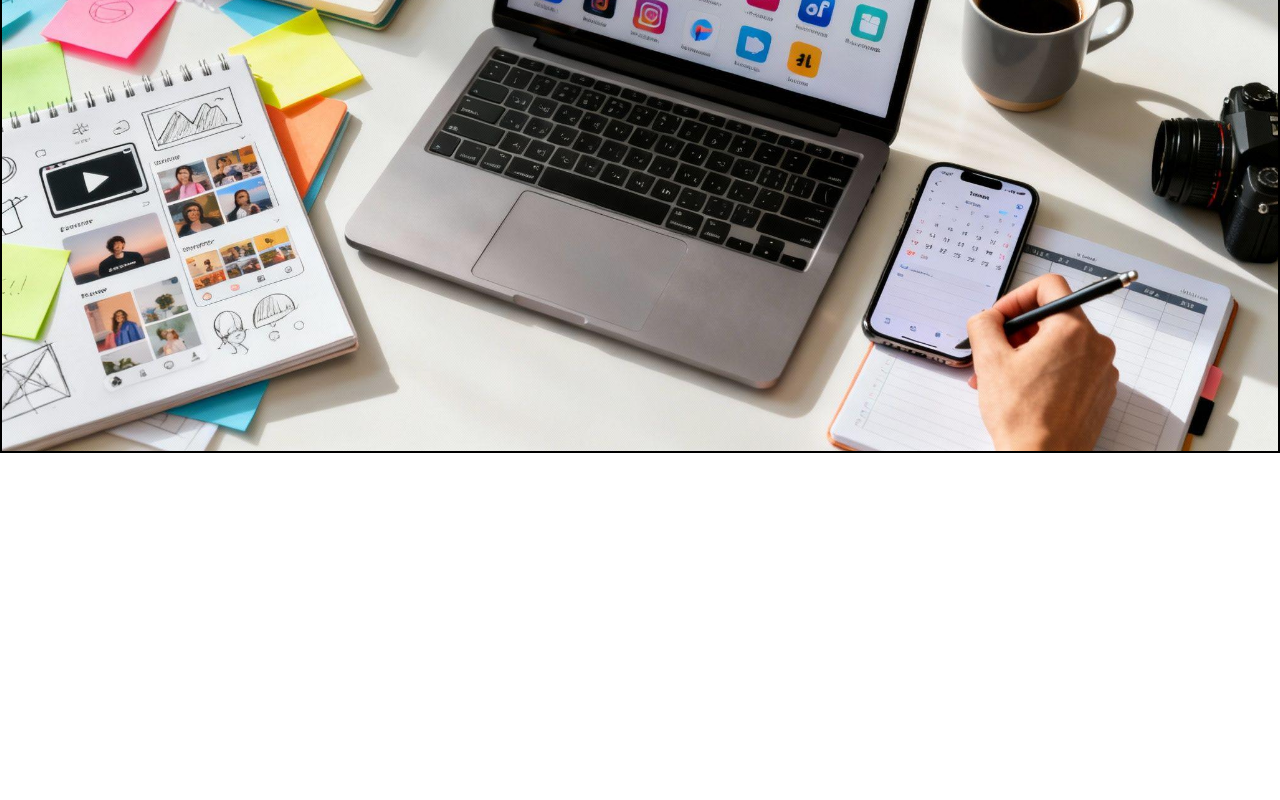
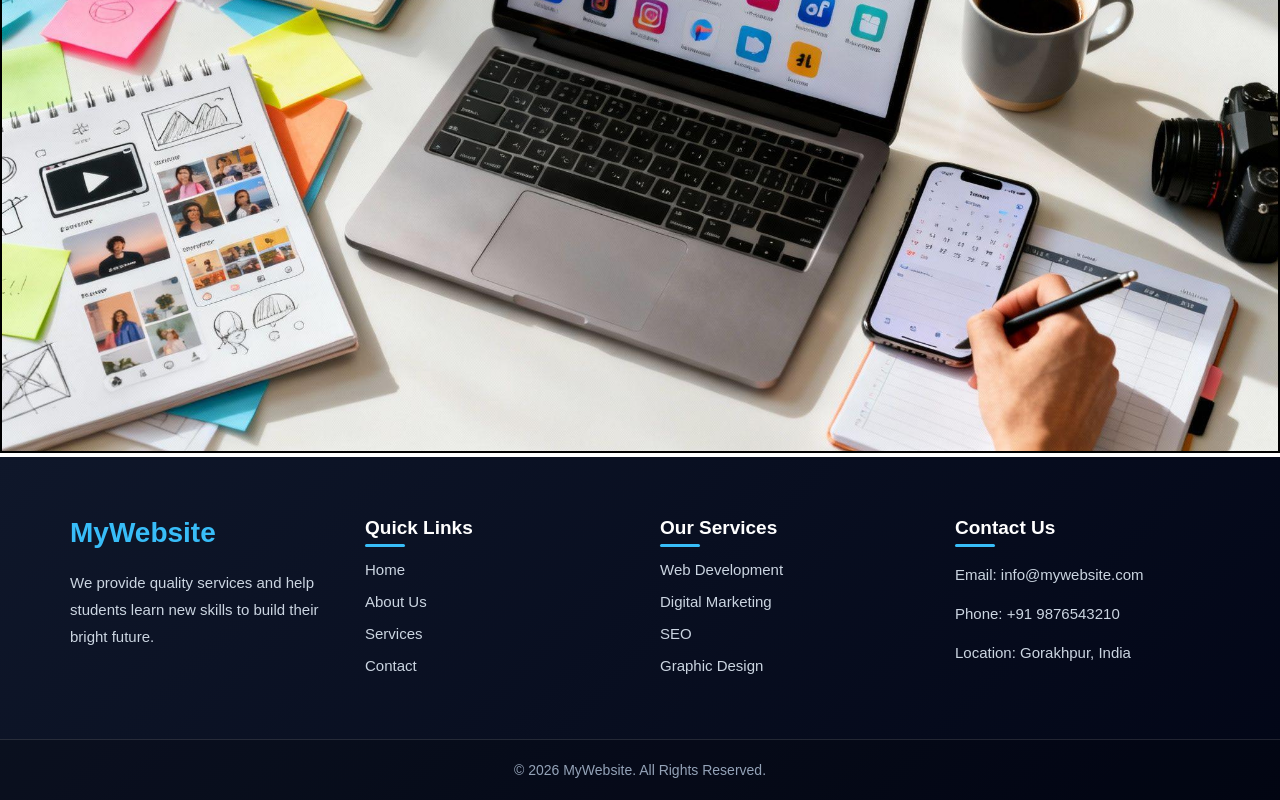
Before and after one commit to barkat-Ansari-07/New-git, a plain HTML site: page index.html in a window 1280 px wide. Shown: the part 335-1135 px from the top of the page. Before the commit the page ends 800 px from the top, so only its background shows below. Drawn offline with Linux system fonts and the light colour scheme.

Commit message:
This Is Change Third Version for git pr

````diff
--- a/index.html
+++ b/index.html
@@ -39,6 +39,209 @@
         nav ul li a:hover {
             color: #38bdf8;
         }
+        ```css
+footer {
+    background-color: #111827;
+    color: white;
+    padding-top: 50px;
+}
+
+.footer-container {
+    display: flex;
+    justify-content: space-around;
+    gap: 30px;
+    padding: 20px 50px 40px;
+}
+
+.footer-box {
+    width: 25%;
+}
+
+.footer-box h2 {
+    color: #38bdf8;
+    margin-bottom: 15px;
+}
+
+.footer-box h3 {
+    margin-bottom: 18px;
+    font-size: 20px;
+}
+
+.footer-box p {
+    color: #cbd5e1;
+    line-height: 1.8;
+    margin-bottom: 10px;
+}
+
+.footer-box ul {
+    list-style: none;
+}
+
+.footer-box ul li {
+    margin-bottom: 12px;
+}
+
+.footer-box ul li a {
+    color: #cbd5e1;
+    text-decoration: none;
+    transition: 0.3s;
+}
+
+.footer-box ul li a:hover {
+    color: #38bdf8;
+    padding-left: 5px;
+}
+
+.footer-bottom {
+    border-top: 1px solid #374151;
+    text-align: center;
+    padding: 18px;
+    color: #9ca3af;
+    font-size: 14px;
+}
+
+/* Responsive Footer */
+@media (max-width: 768px) {
+    .footer-container {
+        flex-direction: column;
+        padding: 20px;
+    }
+
+    .footer-box {
+        width: 100%;
+        margin-bottom: 20px;
+    }
+}
+/* FOOTER SECTION */
+footer {
+    background: linear-gradient(135deg, #0f172a, #020617);
+    color: #ffffff;
+    padding-top: 60px;
+    font-family: Arial, sans-serif;
+}
+
+/* FOOTER CONTAINER */
+.footer-container {
+    max-width: 1200px;
+    margin: auto;
+    padding: 0 30px 50px;
+    display: flex;
+    justify-content: space-between;
+    gap: 40px;
+}
+
+/* FOOTER COLUMNS */
+.footer-box {
+    flex: 1;
+}
+
+/* LOGO / TITLE */
+.footer-box h2 {
+    font-size: 28px;
+    color: #38bdf8;
+    margin-bottom: 20px;
+}
+
+/* HEADING */
+.footer-box h3 {
+    font-size: 19px;
+    margin-bottom: 22px;
+    position: relative;
+}
+
+/* HEADING UNDERLINE */
+.footer-box h3::after {
+    content: "";
+    position: absolute;
+    left: 0;
+    bottom: -8px;
+    width: 40px;
+    height: 3px;
+    background: #38bdf8;
+    border-radius: 10px;
+}
+
+/* PARAGRAPH */
+.footer-box p {
+    color: #cbd5e1;
+    font-size: 15px;
+    line-height: 1.8;
+    margin-bottom: 12px;
+}
+
+/* LIST */
+.footer-box ul {
+    list-style: none;
+    padding: 0;
+}
+
+/* LIST ITEMS */
+.footer-box ul li {
+    margin-bottom: 14px;
+}
+
+/* LINKS */
+.footer-box ul li a {
+    color: #cbd5e1;
+    text-decoration: none;
+    font-size: 15px;
+    transition: 0.3s ease;
+}
+
+/* HOVER EFFECT */
+.footer-box ul li a:hover {
+    color: #38bdf8;
+    padding-left: 8px;
+}
+
+/* CONTACT */
+.footer-box p:hover {
+    color: white;
+    transition: 0.3s;
+}
+
+/* BOTTOM FOOTER */
+.footer-bottom {
+    border-top: 1px solid rgba(255,255,255,0.12);
+    text-align: center;
+    padding: 22px 15px;
+    background: rgba(0,0,0,0.2);
+}
+
+/* COPYRIGHT */
+.footer-bottom p {
+    color: #94a3b8;
+    font-size: 14px;
+    margin: 0;
+}
+
+/* RESPONSIVE */
+@media (max-width: 900px) {
+    .footer-container {
+        flex-wrap: wrap;
+    }
+
+    .footer-box {
+        flex: 0 0 calc(50% - 20px);
+    }
+}
+
+@media (max-width: 600px) {
+    .footer-container {
+        flex-direction: column;
+        padding: 0 25px 30px;
+        gap: 30px;
+    }
+
+    .footer-box {
+        width: 100%;
+        flex: 1;
+    }
+
+    footer {
+        padding-top: 40px;
+    }
+}
     </style>
 </head>
 <body>
@@ -56,5 +259,53 @@
     </nav>
 
 <img src="ba.jpg" width="100%" height="100%" style="border: 2px solid black;">
+<footer>
+    <div class="footer-container">
+
+        <!-- About -->
+        <div class="footer-box">
+            <h2>MyWebsite</h2>
+            <p>
+                We provide quality services and help students
+                learn new skills to build their bright future.
+            </p>
+        </div>
+
+        <!-- Quick Links -->
+        <div class="footer-box">
+            <h3>Quick Links</h3>
+            <ul>
+                <li><a href="#">Home</a></li>
+                <li><a href="#">About Us</a></li>
+                <li><a href="#">Services</a></li>
+                <li><a href="#">Contact</a></li>
+            </ul>
+        </div>
+
+        <!-- Services -->
+        <div class="footer-box">
+            <h3>Our Services</h3>
+            <ul>
+                <li><a href="#">Web Development</a></li>
+                <li><a href="#">Digital Marketing</a></li>
+                <li><a href="#">SEO</a></li>
+                <li><a href="#">Graphic Design</a></li>
+            </ul>
+        </div>
+
+        <!-- Contact -->
+        <div class="footer-box">
+            <h3>Contact Us</h3>
+            <p>Email: info@mywebsite.com</p>
+            <p>Phone: +91 9876543210</p>
+            <p>Location: Gorakhpur, India</p>
+        </div>
+
+    </div>
+
+    <div class="footer-bottom">
+        <p>© 2026 MyWebsite. All Rights Reserved.</p>
+    </div>
+</footer>
 </body>
 </html>
````
